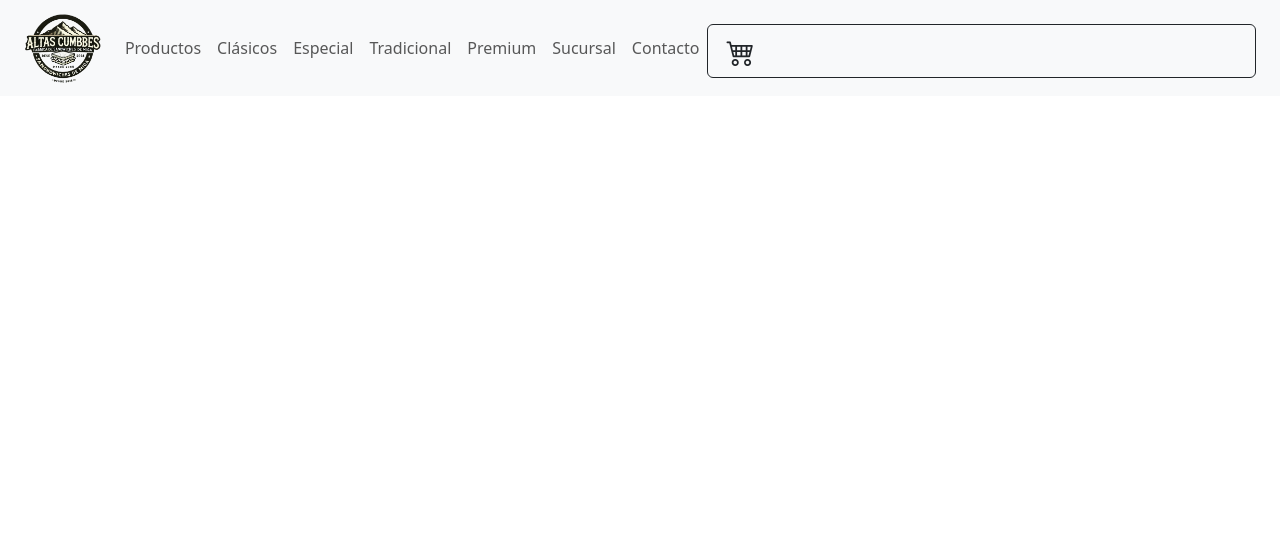
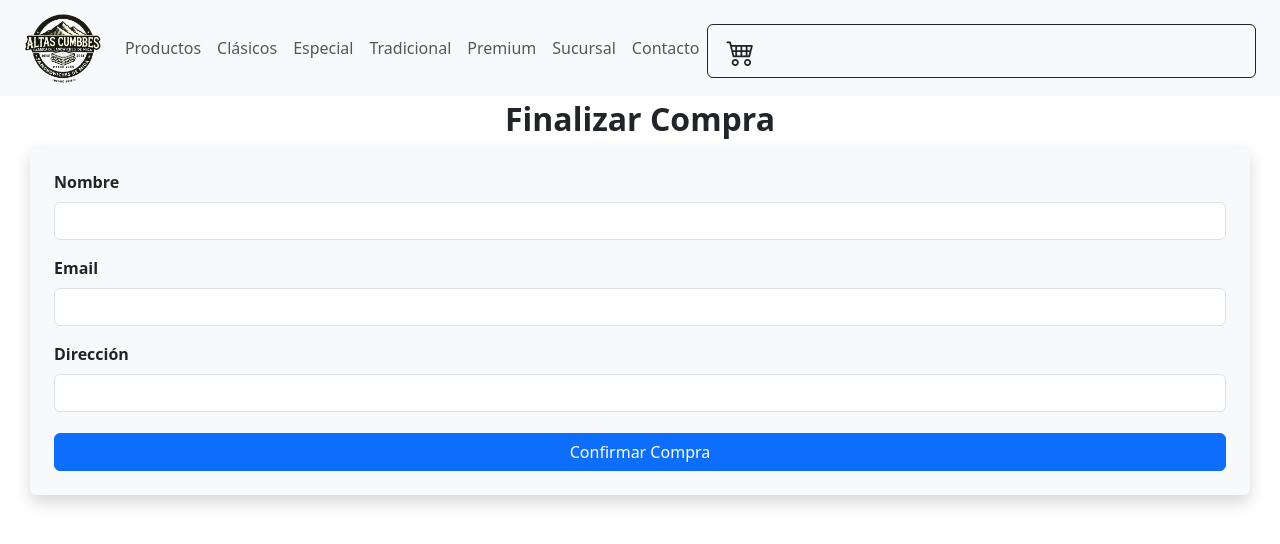
Before and after one commit to romaoruam/React-entrega-final, a React (Vite) app: page /checkout in a window 1280 px wide. Shown: the top 544 px of the page. Built offline with nearby package versions, Linux system fonts and the light colour scheme.

Commit message:
agregue checkforum

```diff
--- a/src/App.jsx
+++ b/src/App.jsx
@@ -7,6 +7,7 @@ import ItemDetailContainer from "./components/ItemDetailContainer";
 import Sucursal from "./components/Sucursal";
 import Contacto from "./components/Contacto";
 import Cart from "./components/Cart";
+import CheckoutForm from "./components/CheckoutForm"; // ✅ Nueva importación
 
 function App() {
   return (
@@ -23,6 +24,7 @@ function App() {
               <Route path="/sucursal" element={<Sucursal />} />
               <Route path="/contacto" element={<Contacto />} />
               <Route path="/cart" element={<Cart />} />
+              <Route path="/checkout" element={<CheckoutForm />} /> {/* ✅ Nueva ruta */}
             </Routes>
           </div>
         </div>
--- a/src/components/Cart.jsx
+++ b/src/components/Cart.jsx
@@ -29,6 +29,9 @@ const Cart = () => {
         ))}
         <h4 className="mt-3">Total: ${getTotalPrice()}</h4>
         <button className="btn btn-danger mt-3" onClick={clearCart}>Vaciar Carrito</button>
+
+        {/* ✅ Nuevo botón para finalizar la compra */}
+        <Link to="/checkout" className="btn btn-success mt-3">Finalizar Compra</Link>
       </div>
     </div>
   );
--- /dev/null
+++ b/src/components/CheckoutForm.jsx
@@ -0,0 +1,65 @@
+import { useState } from "react";
+import { db } from "../firebaseConfig";
+import { collection, addDoc } from "firebase/firestore";
+import { useCart } from "../context/CartContext";
+
+const CheckoutForm = () => {
+  const { cart, getTotalPrice, clearCart } = useCart();
+  const [formData, setFormData] = useState({ name: "", email: "", address: "" });
+  const [orderId, setOrderId] = useState(null);
+
+  const handleChange = (e) => {
+    setFormData({ ...formData, [e.target.name]: e.target.value });
+  };
+
+  const handleSubmit = async (e) => {
+    e.preventDefault();
+
+    const order = {
+      buyer: formData,
+      items: cart,
+      total: getTotalPrice(),
+      date: new Date().toISOString(),
+    };
+
+    try {
+      const docRef = await addDoc(collection(db, "orders"), order);
+      setOrderId(docRef.id);
+      clearCart(); // Vaciar carrito tras la compra
+    } catch (error) {
+      console.error("Error al procesar la compra:", error);
+    }
+  };
+
+  if (orderId) {
+    return (
+      <div className="text-center mt-5">
+        <h2>✅ Compra realizada con éxito</h2>
+        <p>Tu número de orden es: <strong>{orderId}</strong></p>
+      </div>
+    );
+  }
+
+  return (
+    <div className="container mt-5">
+      <h2 className="text-center fw-bold">Finalizar Compra</h2>
+      <form onSubmit={handleSubmit} className="p-4 shadow rounded bg-light">
+        <div className="mb-3">
+          <label className="form-label fw-bold">Nombre</label>
+          <input type="text" className="form-control" name="name" required value={formData.name} onChange={handleChange} />
+        </div>
+        <div className="mb-3">
+          <label className="form-label fw-bold">Email</label>
+          <input type="email" className="form-control" name="email" required value={formData.email} onChange={handleChange} />
+        </div>
+        <div className="mb-3">
+          <label className="form-label fw-bold">Dirección</label>
+          <input type="text" className="form-control" name="address" required value={formData.address} onChange={handleChange} />
+        </div>
+        <button type="submit" className="btn btn-primary w-100">Confirmar Compra</button>
+      </form>
+    </div>
+  );
+};
+
+export default CheckoutForm;
```
